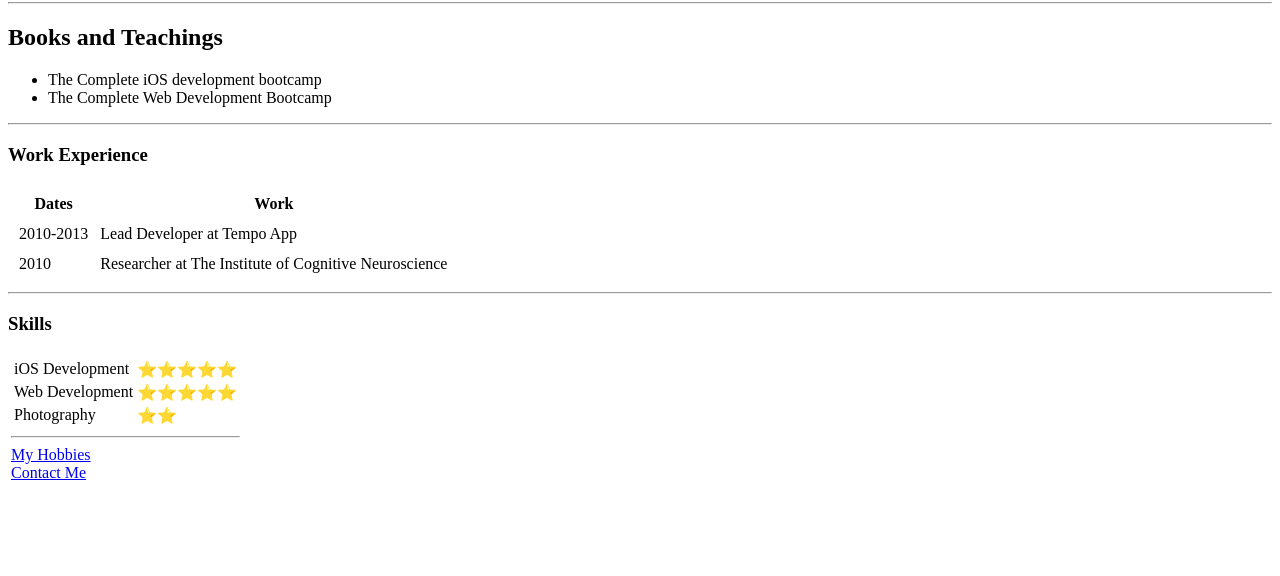
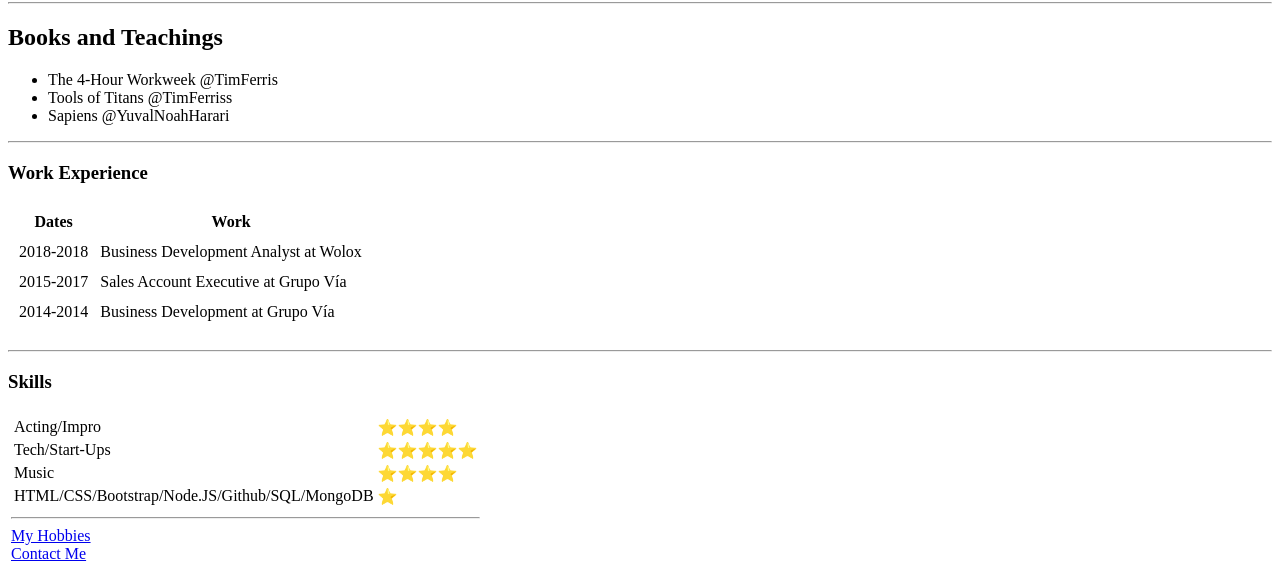
Before and after one commit to kekeklahr/cv, a plain HTML site: page index.html in a window 1280 px wide. Shown: the part 224-800 px from the top of the page. Drawn offline with Linux system fonts and the light colour scheme.

Commit message:
Add files via upload

```diff
--- a/index.html
+++ b/index.html
@@ -11,7 +11,7 @@
     <tr>
       <td>  <img src="images/keke perfil linkedin.jpeg" al   t="kevin profile picture"></td>
       <td><h1>Kevin Klahr</h1>
-      <p><em>Co Founder of <strong><a href="http://relojesferaud.com/site/">Feraud</a></strong></em>
+      <p><em><strong>Business Development / Sales Account Executive</strong></em>
 
       <p> I am curious by nature and a versatile person with an enterprising mentality. Experienced in sales with a demonstrated history of success in the Information Technology and Advertising industries. Business development professional with a Bachelor’s Degree in Business Administration from the University of Buenos Aires.<p>
         </p>
@@ -21,8 +21,9 @@
   <hr>
   <h2>Books and Teachings</h2>
   <ul>
-    <li>The Complete iOS development bootcamp</li>
-    <li>The Complete Web Development Bootcamp</li>
+    <li>The 4-Hour Workweek @TimFerris</li>
+    <li>Tools of Titans @TimFerriss</li>
+    <li>Sapiens @YuvalNoahHarari</li>
   </ul>
   <hr>
   <h3>Work Experience</h3>
@@ -36,12 +37,16 @@
   </thead>
   </thead>
     <tr>
-      <td>2010-2013</td>
-      <td>Lead Developer at Tempo App</td>
+      <td>2018-2018</td>
+      <td>Business Development Analyst at Wolox</td>
     </tr>
   <tr>
-    <td>2010</td>
-    <td>Researcher at The Institute of Cognitive Neuroscience</td>
+    <td>2015-2017</td>
+    <td>Sales Account Executive at Grupo Vía</td>
+  </tr>
+  <td>2014-2014</td>
+  <td>Business Development at Grupo Vía</td>
+  <tr>
   </tr>
   <tbody>
     <table>
@@ -52,17 +57,23 @@
     <td>
       <table>
         <tr>
-          <td>iOS Development</td>
-          <td>⭐️⭐️⭐️⭐️⭐️</td>
+          <td>Acting/Impro</td>
+          <td>⭐️⭐️⭐️⭐️</td>
         <tr>
-          <td>Web Development</td>
+          <td>Tech/Start-Ups</td>
           <td>⭐️⭐️⭐️⭐️⭐️</td>
           <tr>
-            <td>Photography</td>
-            <td>⭐️⭐️</td>
+            <td>Music</td>
+            <td>⭐️⭐️⭐️⭐️</td>
+            <tr>
+              <td>HTML/CSS/Bootstrap/Node.JS/Github/SQL/MongoDB</td>
+              <td>⭐️</td>
+            </tr>
           </tr>
       <table>
 
+
+</form>
 
 </ol>
 <hr>
```
Also changed, not shown: contactme.html (+4 -4 lines), hobbies.html (+8 -0 lines).
